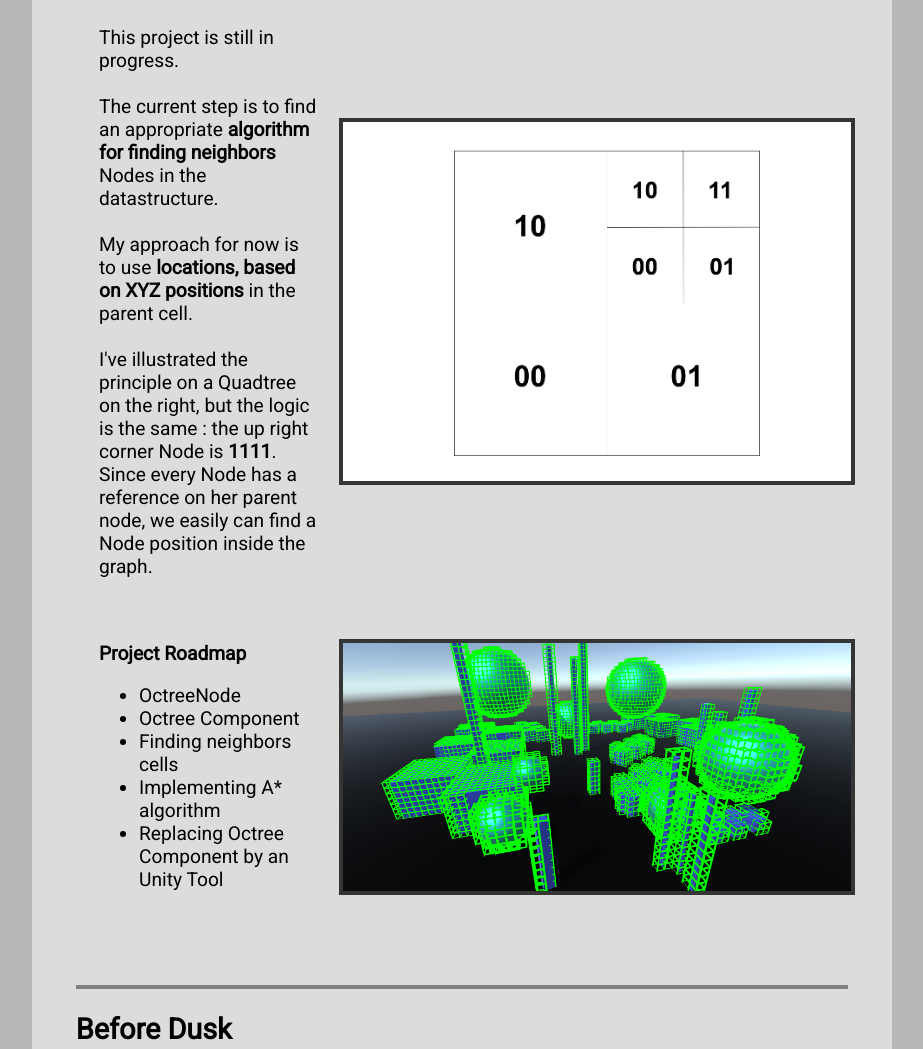
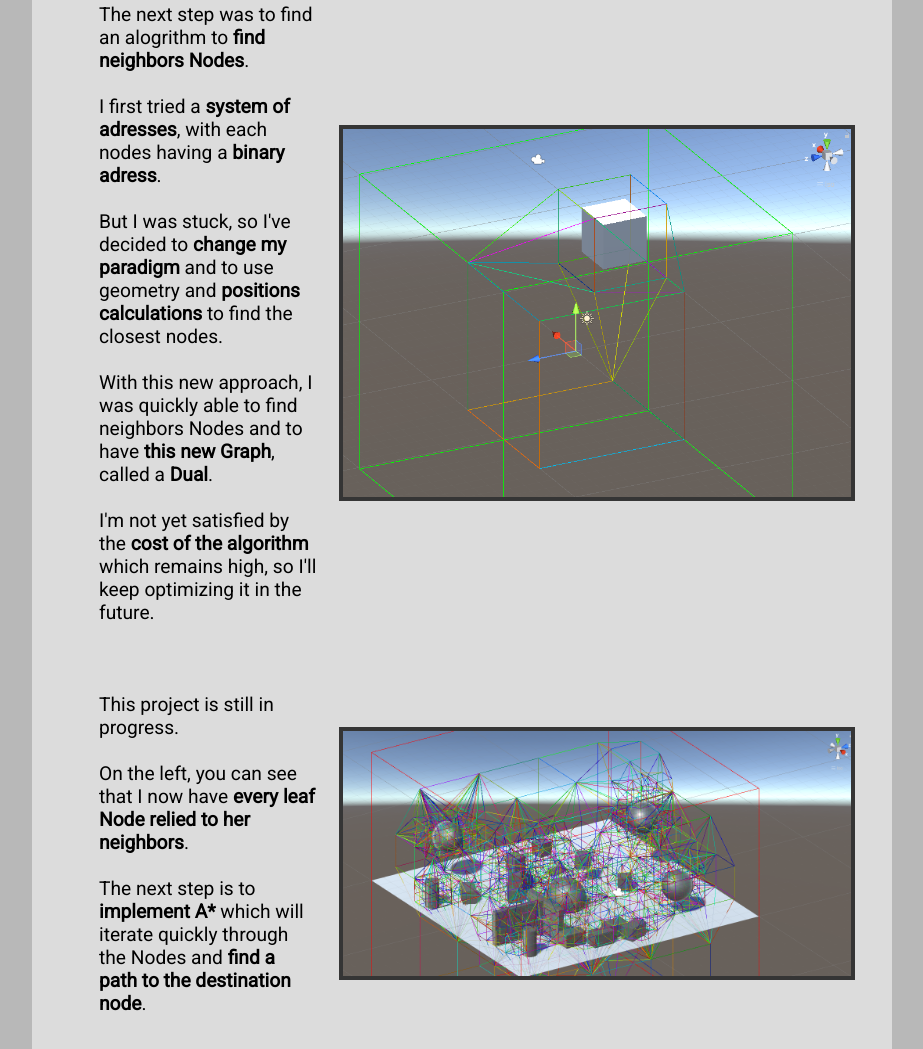
Before and after one commit to syyyylen/syyyylen.github.io, a plain HTML site: page index.html in a window 1280 px wide. Shown: the part 2357-3406 px from the top of the page, without its empty margins (178-1101 px from the left). Drawn offline with nearby package versions, Linux system fonts and the light colour scheme.

Commit message:
Octree Dual

```diff
--- a/index.html
+++ b/index.html
@@ -45,25 +45,19 @@
                         </div>
 
                         <div id="Grid">
-                            <p>The idea of this project was born during a Game Jam where the player was fighting <b>flying enemies</b>, and their pathfinding wasn't as fluent as I wanted it to be.<br><br>After reading a few things about navigation,<b>I've thought that the octree datastructure was an efficient way to retrace scene geometry</b>.<br><br>Subdividing occupied nodes is <b>adding complexity only where it's required</b> to have a precise representation of obstacles.</p>
+                            <p>The idea of this project was born during a Game Jam where the player was fighting <b>flying enemies</b>, and their pathfinding wasn't as fluent as I wanted it to be.<br><br>After reading a few things about navigation, <b>I've thought that the octree datastructure was an efficient way to retrace scene geometry</b>.<br><br>Subdividing occupied nodes is <b>adding complexity only where it's required</b> to have a precise representation of obstacles.</p>
                             <img class="illustration" src="Ressources/Octree/Octree_schema.png">
                             <p>The <b>OctreeNode</b> class is a simple C# class, containing data like position or depth, and a recursive Split method.<br><br>The <b>OctreeComponent</b> works as a Navigation Volume. He manages the Root Node, the visual representation and the navmesh actualization.<br><br><b>Tolerance</b> is the purcentage of the node that must be occupied to subdivide.</p>
                             <img class="illustration" src="Ressources/Octree/Component.PNG">
                         </div>
                         <div id="Grid">
-                            <p>This project is still in progress.<br><br>The current step is to find an appropriate <b>algorithm for finding neighbors</b> Nodes in the datastructure.<br><br>My approach for now is to use <b>locations, based on XYZ positions</b> in the parent cell.<br><br>I've illustrated the principle on a Quadtree on the right, but the logic is the same : the up right corner Node is <b>1111</b>.<br> Since every Node has a reference on her parent node, we easily can find a Node position inside the graph.</p>
-                            <img class="illustration" src="Ressources/Octree/Diagram.png">
+                            <p>The next step was to find an alogrithm to <b>find neighbors Nodes</b>.<br><br>I first tried a <b>system of adresses</b>, with each nodes having a <b>binary adress</b>.<br><br>But I was stuck, so I've decided to <b>change my paradigm</b> and to use geometry and <b>positions calculations</b> to find the closest nodes.<br><br>With this new approach, I was quickly able to find neighbors Nodes and to have <b>this new Graph</b>, called a <b>Dual</b>.<br><br>I'm not yet satisfied by the <b>cost of the algorithm</b> which remains high, so I'll keep optimizing it in the future.</p>
+                            <img class="illustration" src="Ressources/Octree/DUAL.PNG">
                             <div id="Octree Roadmap">
-                                <p><b>Project Roadmap</b></p>
-                                <ul>
-                                    <li>OctreeNode</li>
-                                    <li>Octree Component</li>
-                                    <li>Finding neighbors cells</li>
-                                    <li>Implementing A* algorithm</li>
-                                    <li>Replacing Octree Component by an Unity Tool</li>
-                                </ul>
+                                <p>This project is still in progress.<br><br>On the left, you can see that I now have <b>every leaf Node relied to her neighbors</b>.<br><br>The next step is to <b>implement A*</b> which will iterate quickly through the Nodes and <b>find a path to the destination node</b>.
+                                </p>
                             </div>
-                            <img class="illustration" src="Ressources/Octree/Octree.PNG">
+                            <img class="illustration" src="Ressources/Octree/DUAL_2.PNG">
                         </div>
                     </div>
                     <hr>
```
Also changed, not shown: Ressources/Octree/DUAL.PNG (added), Ressources/Octree/DUAL_2.PNG (added).
